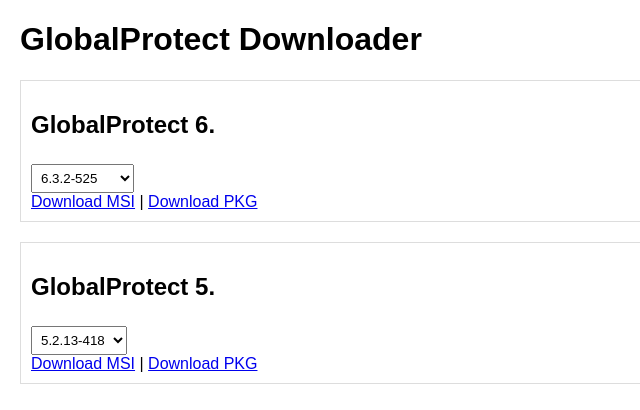
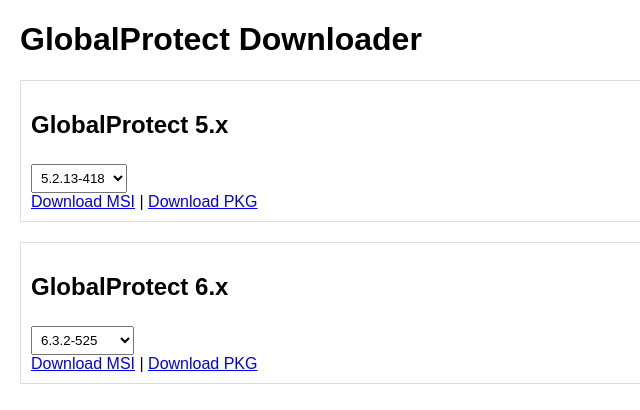
Before and after one commit to snowskeleton/globalprotect-downloader, a plain HTML site: page index.html in a window 1280 px wide. Shown: the full height of the page, 0-640 px from the left. Drawn offline with Linux system fonts and the light colour scheme.

Commit message:
chatgpt changes

```diff
--- a/index.html
+++ b/index.html
@@ -44,10 +44,10 @@
                 .map(key => key.replace('/', '')) // Remove trailing slash
                 .sort((a, b) => b.localeCompare(a, undefined, { numeric: true })); // Sort in descending order
 
-            // Group by major version (e.g., 6.2 -> 6.2.3-270)
+            // Group by major version (e.g., 6.x, 5.x)
             const versionMap = {};
             keys.forEach(version => {
-                const major = version.match(/^(\d+\.)/)[1]; // Extract "6.2" from "6.2.3-270"
+                const major = version.match(/^(\d+)/)[1]; // Extract "6" from "6.2.3-270"
                 if (!versionMap[major]) versionMap[major] = [];
                 versionMap[major].push(version);
             });
@@ -61,7 +61,7 @@
                 section.className = 'version-section';
 
                 const title = document.createElement('h2');
-                title.textContent = `GlobalProtect ${major}`;
+                title.textContent = `GlobalProtect ${major}.x`;
 
                 const select = document.createElement('select');
                 versions.forEach(version => {
```
